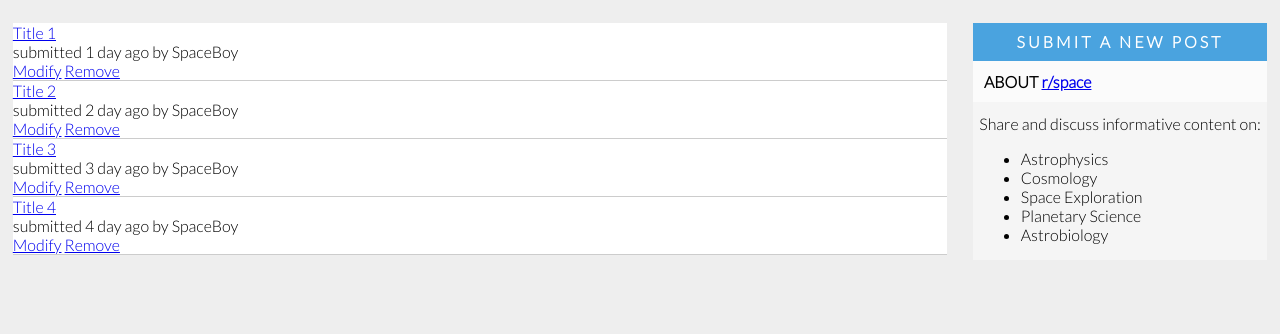
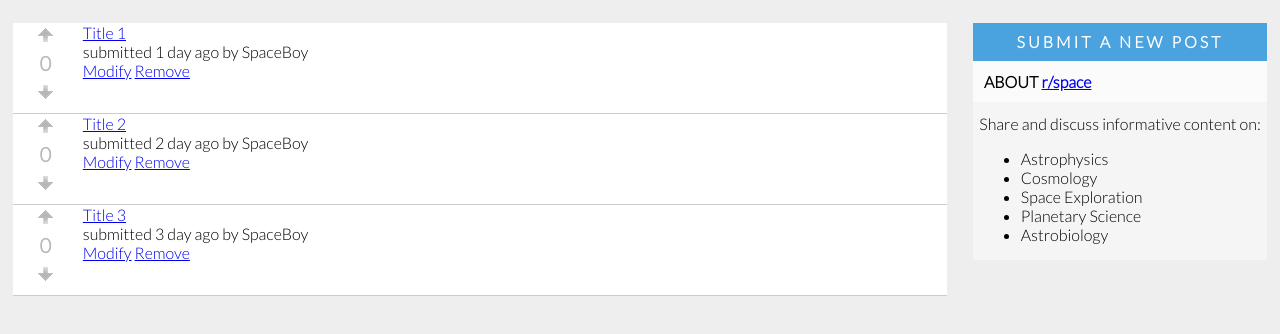
Before and after one commit to green-fox-academy/belaszabo, a plain HTML site: page week-08/day-04/index.html in a window 1280 px wide. Shown: the part 200-534 px from the top of the page. Drawn offline with Linux system fonts and the light colour scheme.

Commit message:
main(style) basic layout finished

```diff
--- a/week-08/day-04/index.html
+++ b/week-08/day-04/index.html
@@ -9,41 +9,53 @@
 </head>
 <body>
   <header>
-    <!-- <img src="images/reddit-alien-head-logo.svg" alt="reddit logo"> -->
     <span id="title">SPACE</span>
   </header>
   <main>
     <article>
+      <div class="counter">
+        <img src="images/upvote.png" alt="upvote">
+        <p>0</p>
+        <img src="images/downvote.png" alt="downvote">
+      </div>
+      <div class="article-info">
         <a href="#">Title 1</a>
         <p>submitted 1 day ago by SpaceBoy</p>
         <p>
           <a href="#">Modify</a>
           <a href="#">Remove</a>
         </p>
+      </div>
     </article>
     <article>
+      <div class="counter">
+        <img src="images/upvote.png" alt="upvote">
+        <p>0</p>
+        <img src="images/downvote.png" alt="downvote">
+      </div>
+      <div class="article-info">
         <a href="#">Title 2</a>
         <p>submitted 2 day ago by SpaceBoy</p>
         <p>
           <a href="#">Modify</a>
           <a href="#">Remove</a>
         </p>
+      </div>
     </article>
     <article>
+        <div class="counter">
+            <img src="images/upvote.png" alt="upvote">
+            <p>0</p>
+            <img src="images/downvote.png" alt="downvote">
+          </div>
+          <div class="article-info">
             <a href="#">Title 3</a>
             <p>submitted 3 day ago by SpaceBoy</p>
             <p>
               <a href="#">Modify</a>
               <a href="#">Remove</a>
             </p>
-    </article>
-    <article>
-      <a href="#">Title 4</a>
-      <p>submitted 4 day ago by SpaceBoy</p>
-      <p>
-        <a href="#">Modify</a>
-        <a href="#">Remove</a>
-      </p>
+          </div>
     </article>
   </main>
   <section>
@@ -52,7 +64,7 @@
     </div>
     <div>
       <p class="about">ABOUT <a href="index.html">r/space</a></p>
-      <p>Share and discuss informative content on:</p>
+      <p class="share">Share and discuss informative content on:</p>
       <ul>
         <li>Astrophysics</li>
         <li>Cosmology</li>
--- a/week-08/day-04/main.js
+++ b/week-08/day-04/main.js
@@ -1 +1,3 @@
 'use strict';
+
+let main = document.querySelector('main');
--- a/week-08/day-04/style.css
+++ b/week-08/day-04/style.css
@@ -27,25 +27,44 @@ span {
   letter-spacing: 1.6em;
 }
 
-img {
-  width: 60px;
-  height:50px;
-  position: absolute;
-  top: 70px;
-  left: 50px;
-  transform: rotate(20deg);
+p {
+  text-align: center;
+}
+
+.counter {
+  height: 100%;
+  float: left;
+  color: rgb(187, 184, 183);
+  font-size: 20px;
+  font-weight: bold;
+  width: 45px;
+  padding-left: 10px;
+}
+
+.counter > img {
+  padding: 5px 15px;
+}
+
+.counter > p {
+  padding-bottom: 5px;
+}
+
+.article-info {
+  padding-left: 70px;
+}
+
+.article-info > p {
+  text-align: left;
 }
 
 main {
   width: 73%;
-  background-color: yellow;
   float: left;
   margin: 1%;
 }
 
 section {
   width: 23%;
-  background-color: green;
   float: right;
   margin: 1% 1% 1% 0;
 }
@@ -66,19 +85,15 @@ section {
   font-weight: bold;
 }
 
-div > p:nth-child(2) {
-  background-color: rgb(245, 245, 245);
-  padding-top: .7em;
-}
-
 ul {
   /* padding-left: 2.9em; */
   padding: 1em 3em;
   background-color: rgb(245, 245, 245);
 }
 
-p {
-  text-align: center;
+.share {
+  background-color: rgb(245, 245, 245);
+  padding-top: .7em;
 }
 
 article > p {
@@ -88,4 +103,5 @@ article > p {
 article {
   border-bottom: 1px solid rgb(204, 204, 204);
   background-color: white;
+  height: 90px;
 }
```
Also changed, not shown: week-08/day-04/add-post.html (+2 -1 lines). Lines whose indentation alone changed are shown as unchanged.
